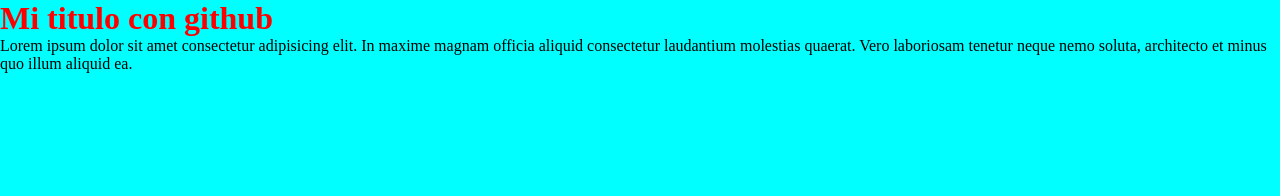
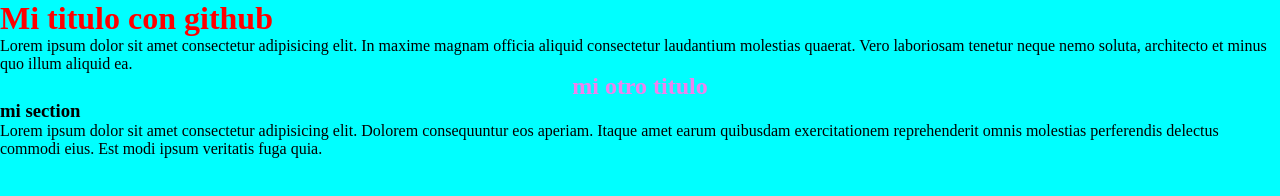
Before and after one commit to codercabral/miproyecto10, a plain HTML site: page index.html in a window 1280 px wide. Drawn offline with Linux system fonts and the light colour scheme.

Commit message:
agrego mi section con algunos estilos

```diff
--- a/estilos.css
+++ b/estilos.css
@@ -10,3 +10,7 @@ body{
 h1{
     color: red;
 }
+h2{
+    text-align: center;
+    color: violet;
+}
--- a/index.html
+++ b/index.html
@@ -9,5 +9,10 @@
 <body>
     <h1>Mi titulo con github</h1>
     <p>Lorem ipsum dolor sit amet consectetur adipisicing elit. In maxime magnam officia aliquid consectetur laudantium molestias quaerat. Vero laboriosam tenetur neque nemo soluta, architecto et minus quo illum aliquid ea.</p>
+    <h2>mi otro titulo</h2>
+    <section>
+        <h3>mi section</h3>
+        <p>Lorem ipsum dolor sit amet consectetur adipisicing elit. Dolorem consequuntur eos aperiam. Itaque amet earum quibusdam exercitationem reprehenderit omnis molestias perferendis delectus commodi eius. Est modi ipsum veritatis fuga quia.</p>
+    </section>
 </body>
 </html>
```
